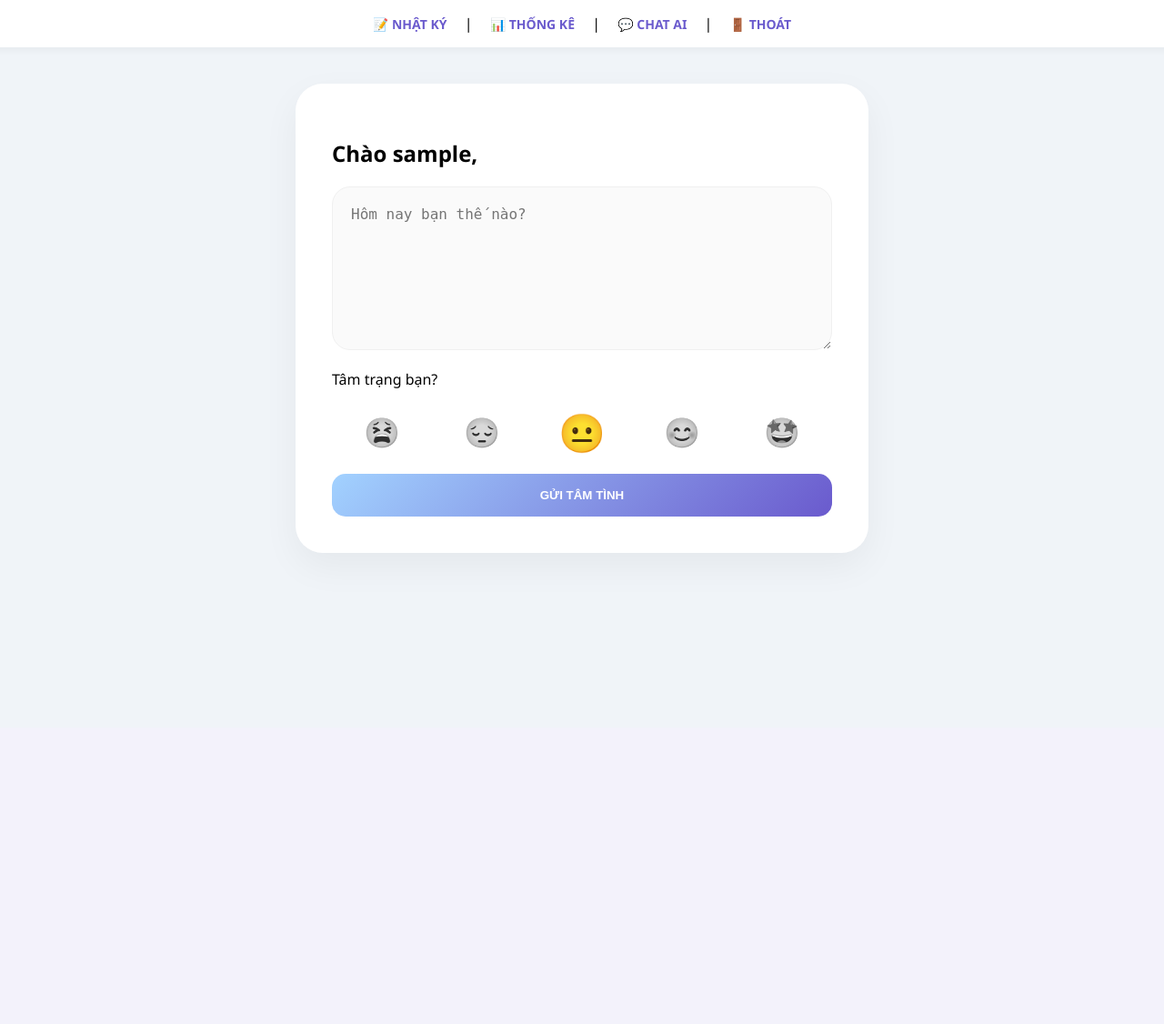
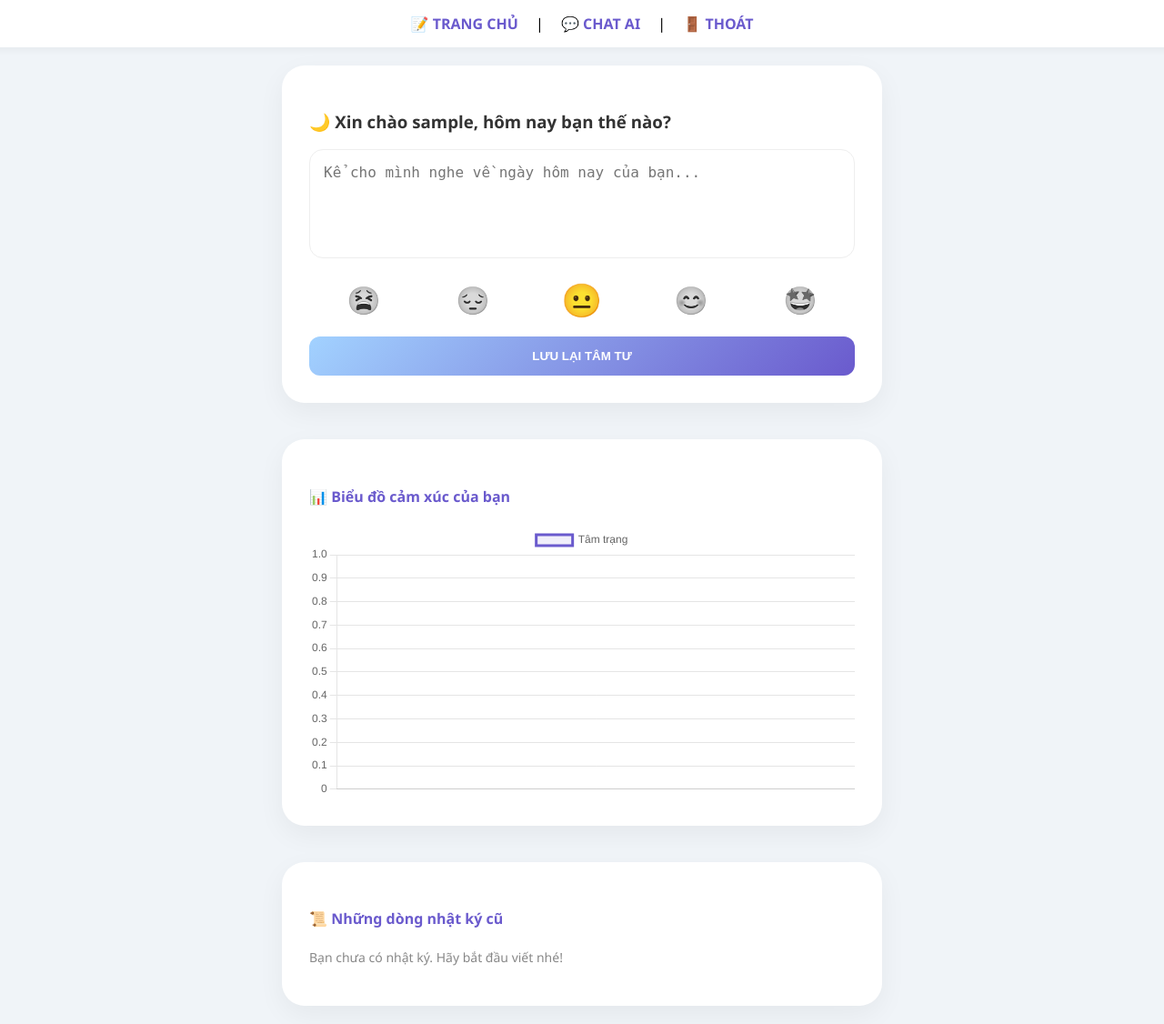
Before and after one commit to calmnote2026-blip/CalmNote, a Flask app: page / in a window 1280 px wide. Shown: the whole page at 91% size. Before the commit the page ends 608 px from the top, so only its background shows below. Run offline with Flask 3, Linux system fonts and the light colour scheme; the visitor is signed in with stand-in values (Sample User, id 1).

Commit message:
index.html

```diff
--- a/templates/index.html
+++ b/templates/index.html
@@ -2,48 +2,73 @@
 <html>
 <head>
     <meta charset="UTF-8">
-    <title>CalmNote - Nhật Kí</title>
+    <title>CalmNote - Trang chủ</title>
+    <script src="https://cdn.jsdelivr.net/npm/chart.js"></script>
     <link rel="stylesheet" href="https://cdnjs.cloudflare.com/ajax/libs/animate.css/4.1.1/animate.min.css"/>
     <style>
         body { background: #f0f4f8; font-family: 'Segoe UI', sans-serif; margin: 0; display: flex; flex-direction: column; align-items: center; }
-        .nav { background: white; width: 100%; padding: 15px; text-align: center; box-shadow: 0 2px 10px rgba(0,0,0,0.05); }
-        .nav a { margin: 0 15px; text-decoration: none; color: #6a5acd; font-weight: bold; font-size: 14px; }
-        .card { background: white; margin: 40px auto; padding: 40px; border-radius: 30px; width: 90%; max-width: 550px; box-shadow: 0 15px 40px rgba(0,0,0,0.05); }
-        textarea { width: 100%; height: 180px; border-radius: 20px; border: 1px solid #f0f0f0; background: #fafafa; padding: 20px; box-sizing: border-box; font-size: 16px; outline: none; }
-        .mood-box { display: flex; justify-content: space-around; margin: 25px 0; }
-        .mood-btn { font-size: 32px; cursor: pointer; filter: grayscale(100%); transition: 0.3s; }
-        .mood-btn.active { filter: grayscale(0%); transform: scale(1.3); }
-        button { background: linear-gradient(135deg, #a2d2ff, #6a5acd); color: white; border: none; padding: 16px; border-radius: 15px; width: 100%; font-weight: bold; cursor: pointer; }
-        .ai-feedback { background: #f4f0ff; color: #4b3d8e; padding: 20px; border-radius: 15px; margin-bottom: 25px; border-left: 6px solid #6a5acd; text-align: left; }
+        .nav { background: white; width: 100%; padding: 15px; text-align: center; box-shadow: 0 2px 10px rgba(0,0,0,0.05); position: sticky; top:0; z-index:100; }
+        .nav a { margin: 0 15px; text-decoration: none; color: #6a5acd; font-weight: bold; }
+        .card { background: white; margin: 20px; padding: 30px; border-radius: 25px; width: 90%; max-width: 600px; box-shadow: 0 10px 30px rgba(0,0,0,0.05); }
+        textarea { width: 100%; height: 120px; border-radius: 15px; border: 1px solid #eee; padding: 15px; box-sizing: border-box; resize: none; font-size: 16px; }
+        .mood-box { display: flex; justify-content: space-around; margin: 20px 0; }
+        .mood-btn { font-size: 30px; cursor: pointer; filter: grayscale(100%); transition: 0.3s; }
+        .mood-btn.active { filter: grayscale(0%); transform: scale(1.2); }
+        .btn-save { background: linear-gradient(135deg, #a2d2ff, #6a5acd); color: white; border: none; padding: 14px; border-radius: 12px; width: 100%; font-weight: bold; cursor: pointer; }
+        .entry { border-bottom: 1px solid #f0f0f0; padding: 15px 0; text-align: left; }
     </style>
 </head>
 <body class="animate__animated animate__fadeIn">
-    <div class="nav animate__animated animate__slideInDown">
-        <a href="/">📝 NHẬT KÝ</a> | <a href="/dashboard">📊 THỐNG KÊ</a> | <a href="/ai-chat">💬 CHAT AI</a> | <a href="/logout">🚪 THOÁT</a>
+    <div class="nav">
+        <a href="/">📝 TRANG CHỦ</a> | <a href="/ai-chat">💬 CHAT AI</a> | <a href="/logout">🚪 THOÁT</a>
     </div>
+
     <div class="card animate__animated animate__zoomIn">
-        <h2>Chào {{ user }},</h2>
-        {% if feedback %}<div class="ai-feedback animate__animated animate__fadeInUp">{{ feedback }}</div>{% endif %}
+        <h3 style="color: #333;">🌙 Xin chào {{ user }}, hôm nay bạn thế nào?</h3>
         <form action="/save" method="post">
-            <textarea name="content" placeholder="Hôm nay bạn thế nào?" required></textarea>
-            <p>Tâm trạng bạn?</p>
+            <textarea name="content" placeholder="Kể cho mình nghe về ngày hôm nay của bạn..." required></textarea>
             <div class="mood-box">
-                <span class="mood-btn" onclick="setMood(1, this)">😫</span>
-                <span class="mood-btn" onclick="setMood(2, this)">😔</span>
-                <span class="mood-btn active" onclick="setMood(3, this)" style="filter:grayscale(0%)">😐</span>
-                <span class="mood-btn" onclick="setMood(4, this)">😊</span>
-                <span class="mood-btn" onclick="setMood(5, this)">🤩</span>
+                <span class="mood-btn" onclick="setM(1, this)">😫</span>
+                <span class="mood-btn" onclick="setM(2, this)">😔</span>
+                <span class="mood-btn active" onclick="setM(3, this)" style="filter:grayscale(0%)">😐</span>
+                <span class="mood-btn" onclick="setM(4, this)">😊</span>
+                <span class="mood-btn" onclick="setM(5, this)">🤩</span>
             </div>
             <input type="hidden" name="mood" id="moodIn" value="3">
-            <button type="submit">GỬI TÂM TÌNH</button>
+            <button type="submit" class="btn-save">LƯU LẠI TÂM TƯ</button>
         </form>
     </div>
+
+    <div class="card">
+        <h4 style="color: #6a5acd;">📊 Biểu đồ cảm xúc của bạn</h4>
+        <canvas id="chart" height="150"></canvas>
+    </div>
+
+    <div class="card">
+        <h4 style="color: #6a5acd;">📜 Những dòng nhật ký cũ</h4>
+        {% for e in entries %}
+        <div class="entry">
+            <small style="color: #888;">{{ e.date.strftime('%d/%m/%Y') }} - Mood: {{ e.mood }}/5</small>
+            <p style="margin: 8px 0; line-height: 1.5;">{{ e.content }}</p>
+        </div>
+        {% else %}
+        <p style="color: #888; font-size: 14px;">Bạn chưa có nhật ký. Hãy bắt đầu viết nhé!</p>
+        {% endfor %}
+    </div>
+
     <script>
-        function setMood(v, el) {
+        function setM(v, el) {
             document.getElementById('moodIn').value = v;
             document.querySelectorAll('.mood-btn').forEach(b => b.style.filter = "grayscale(100%)");
             el.style.filter = "grayscale(0%)";
         }
+        new Chart(document.getElementById('chart'), {
+            type: 'line',
+            data: {
+                labels: {{ dates|tojson }},
+                datasets: [{ label: 'Tâm trạng', data: {{ moods|tojson }}, borderColor: '#6a5acd', backgroundColor: 'rgba(106, 90, 205, 0.1)', fill: true, tension: 0.4 }]
+            }
+        });
     </script>
 </body>
 </html>
```
